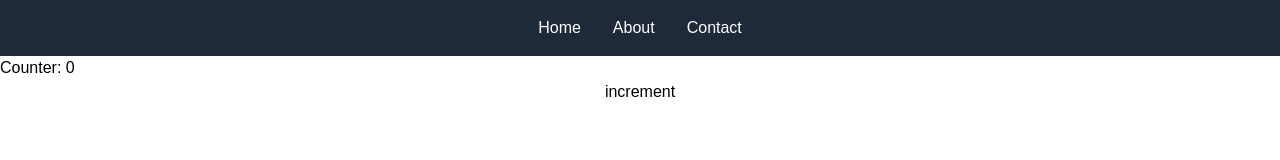
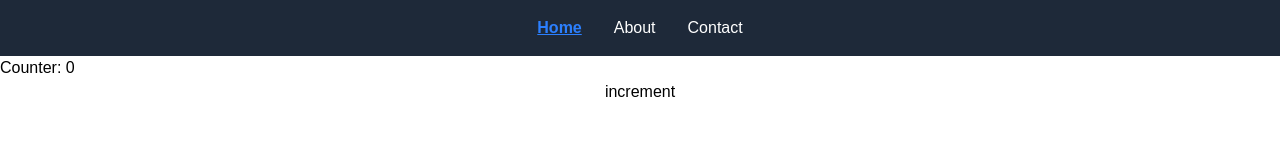
Before and after one commit to reghanan06-hue/nextjs-tutorial, a Next.js app: page / in a window 1280 px wide. Shown: the top 160 px of the page. Built offline with nearby package versions, Linux system fonts and the light colour scheme.

Commit message:
Add style tailwind css of  navbar

```diff
--- a/app/components/Navbar.js
+++ b/app/components/Navbar.js
@@ -1,11 +1,25 @@
+"use client"
+import Link from "next/link";
+import { usePathname } from "next/navigation";
 
 export default function Navbar() {
+    const pathname=usePathname();
+    const isActive = (path) => {
+        return pathname === path ? "text-blue-500 font-bold underline" : "text-white"  }
     return (
         <nav className="bg-gray-800 text-white p-4">
             <ul className="flex justify-center items-center gap-8">
-                <li className="hover:bg-gray-600 cursor-pointer">Home</li>
-                <li className="hover:bg-gray-600 cursor-pointer">About</li>
-                <li className="hover:bg-gray-600 cursor-pointer">Contact</li>
+              <li className="hover:bg-gray-600 cursor-pointer">
+                  <Link  className={isActive("/")} href="/"> Home </Link>
+               </li>
+
+
+   <li className="hover:bg-gray-600 cursor-pointer">
+                  <Link className={isActive("/about")}href="/about"> About </Link>
+               </li>
+   <li className="hover:bg-gray-600 cursor-pointer">
+                  <Link className={isActive("/contact")} href="/contact"> Contact </Link>
+               </li>
             </ul>
         </nav>
     )
```
